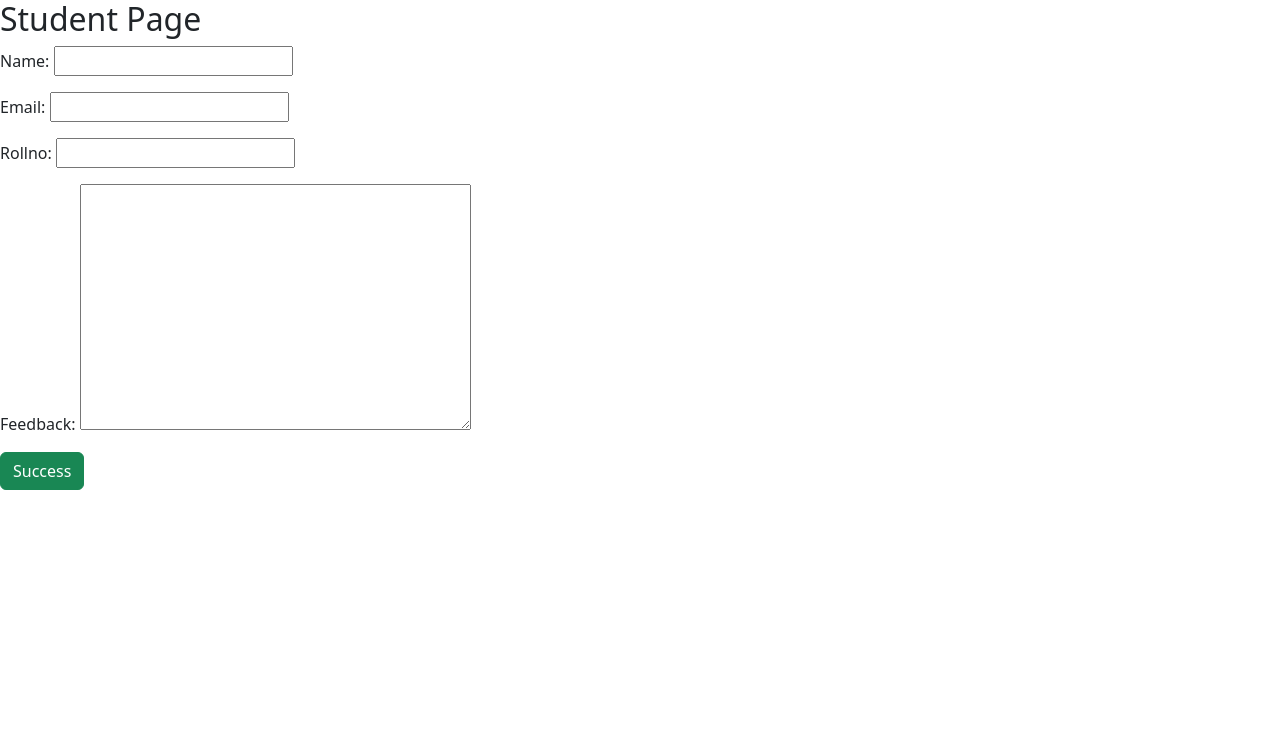
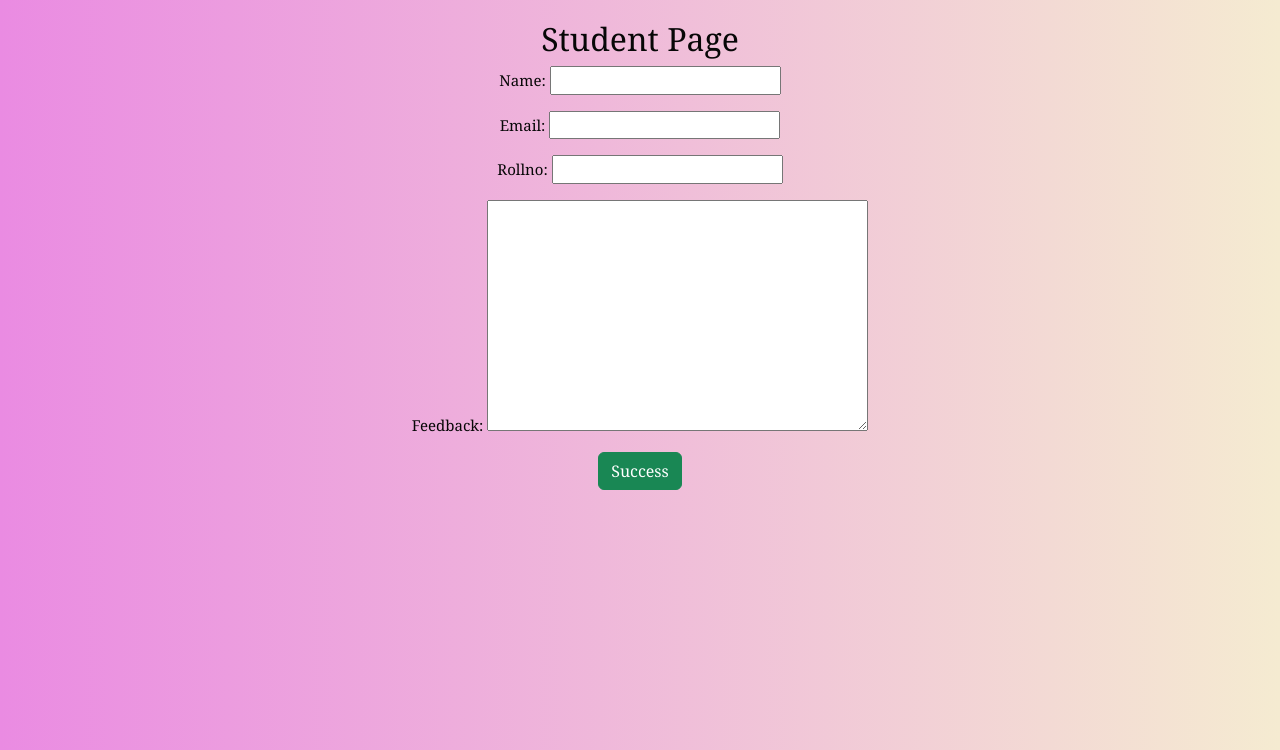
Before and after one commit to peace-livin/testapp, a Django app: page / in a window 1280 px wide. Shown: the top 750 px of the page. Run offline with Django 5.2, Linux system fonts and the light colour scheme.

Commit message:
adding css

```diff
--- a/myproject/myproject/settings.py
+++ b/myproject/myproject/settings.py
@@ -15,7 +15,7 @@ import os
 # Build paths inside the project like this: BASE_DIR / 'subdir'.
 BASE_DIR = Path(__file__).resolve().parent.parent
 TEMP_DIR = os.path.join(BASE_DIR, "templates")
-
+STATIC_DIR = os.path.join(BASE_DIR, "static")
 # Quick-start development settings - unsuitable for production
 # See https://docs.djangoproject.com/en/5.2/howto/deployment/checklist/
 
@@ -116,6 +116,7 @@ USE_TZ = True
 # https://docs.djangoproject.com/en/5.2/howto/static-files/
 
 STATIC_URL = "static/"
+STATICFILES_DIRS = [STATIC_DIR]
 
 # Default primary key field type
 # https://docs.djangoproject.com/en/5.2/ref/settings/#default-auto-field
--- /dev/null
+++ b/myproject/static/style.css
@@ -0,0 +1,12 @@
+body{
+    background: linear-gradient(to right,#ea8be2,#f5ebd1);
+    color: #070707;
+    font-family: Georgia, 'Times New Roman', Times, serif;
+    text-align: center;
+    padding: 20px;
+    font-size: 15px;
+    margin: 0;
+    display: flex;
+    flex-direction: column;
+
+}
--- a/myproject/templates/testapp/student.html
+++ b/myproject/templates/testapp/student.html
@@ -6,6 +6,7 @@
     <meta name="viewport" content="width=device-width, initial-scale=1.0">
     <title>Document</title>
     <link href="https://cdn.jsdelivr.net/npm/bootstrap@5.3.7/dist/css/bootstrap.min.css" rel="stylesheet" integrity="sha384-LN+7fdVzj6u52u30Kp6M/trliBMCMKTyK833zpbD+pXdCLuTusPj697FH4R/5mcr" crossorigin="anonymous">
+    <link rel="stylesheet" href="{% static 'style.css' %}">
 </head>
 <body>
 
```
